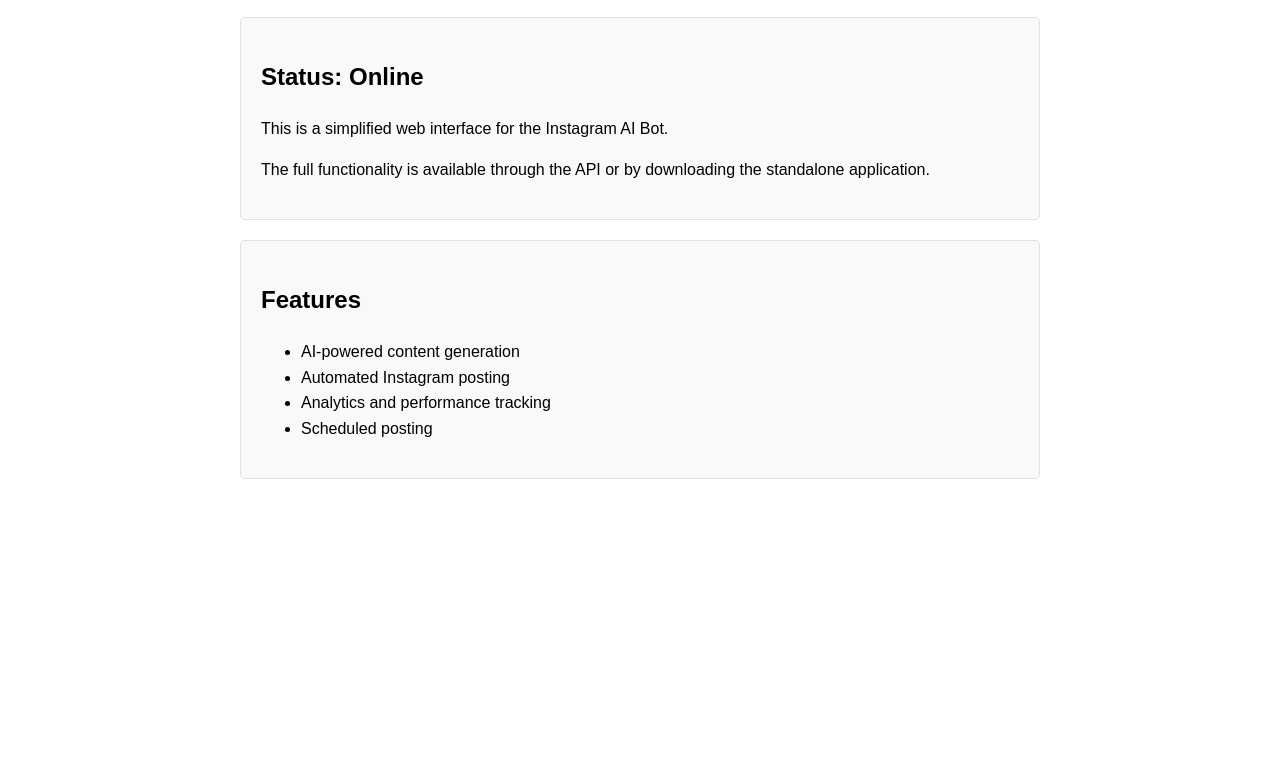
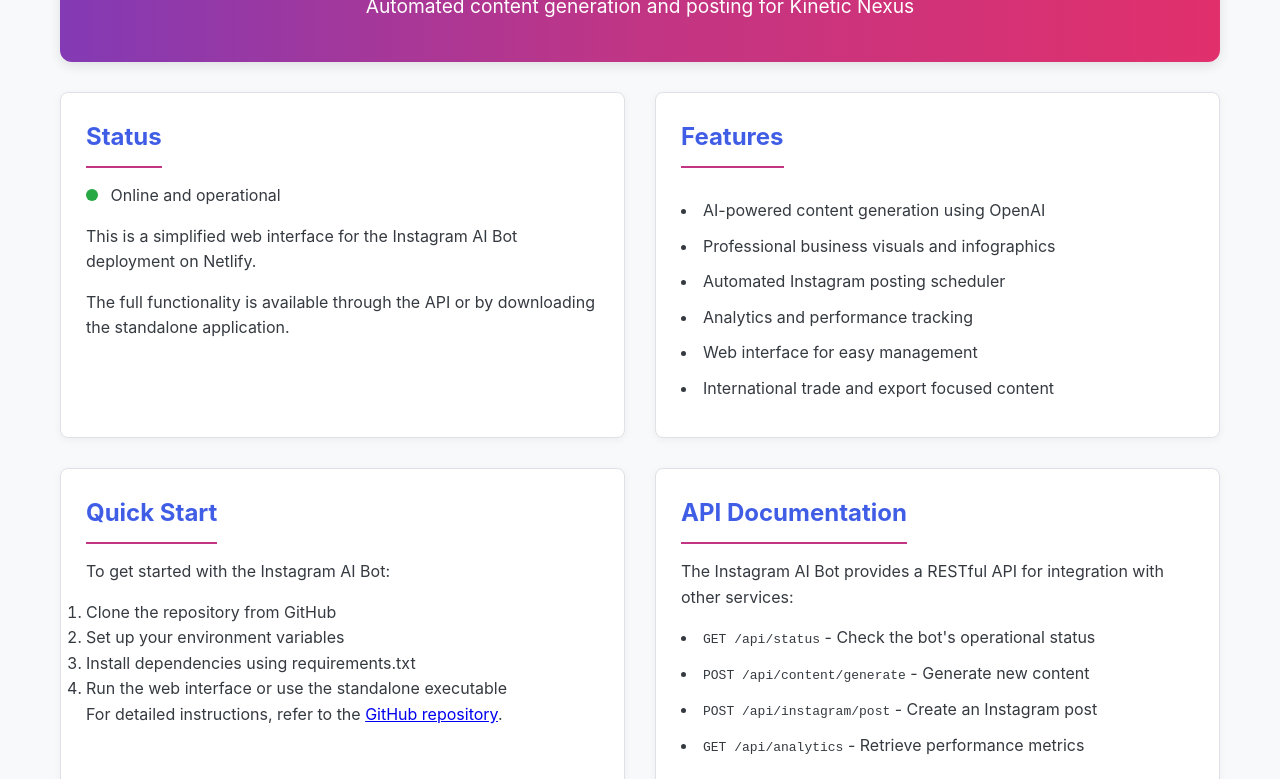
Before and after one commit to KineticNexus/instagram-ai-manager, a plain HTML site: page index.html in a window 1280 px wide. Shown: the part 143-922 px from the top of the page. Before the commit the page ends 800 px from the top, so only its background shows below. Drawn offline with Linux system fonts and the light colour scheme.

Commit message:
Enhance index.html with comprehensive static content

```diff
--- a/index.html
+++ b/index.html
@@ -1,45 +1,179 @@
 <!DOCTYPE html>
-<html>
+<html lang="en">
 <head>
-    <title>Instagram AI Bot</title>
     <meta charset="UTF-8">
     <meta name="viewport" content="width=device-width, initial-scale=1.0">
+    <title>Instagram AI Bot | Kinetic Nexus</title>
     <style>
+        :root {
+            --primary: #405DE6;
+            --secondary: #5B51D8;
+            --gradient-start: #833AB4;
+            --gradient-middle: #C13584;
+            --gradient-end: #E1306C;
+            --light-bg: #f8f9fa;
+            --dark-text: #343a40;
+            --light-text: #f8f9fa;
+            --border-color: #dee2e6;
+        }
+
+        * {
+            box-sizing: border-box;
+            margin: 0;
+            padding: 0;
+        }
+
         body {
-            font-family: Arial, sans-serif;
-            max-width: 800px;
+            font-family: -apple-system, BlinkMacSystemFont, "Segoe UI", Roboto, Helvetica, Arial, sans-serif;
+            line-height: 1.6;
+            color: var(--dark-text);
+            background-color: var(--light-bg);
+            max-width: 1200px;
             margin: 0 auto;
             padding: 20px;
-            line-height: 1.6;
         }
-        h1 { color: #405DE6; }
-        .container {
-            border: 1px solid #e1e1e1;
-            border-radius: 5px;
+
+        header {
+            text-align: center;
+            padding: 40px 0;
+            background-image: linear-gradient(to right, var(--gradient-start), var(--gradient-middle), var(--gradient-end));
+            color: white;
+            border-radius: 12px;
+            margin-bottom: 30px;
+            box-shadow: 0 4px 12px rgba(0,0,0,0.1);
+        }
+
+        header h1 {
+            font-size: 2.5rem;
+            margin-bottom: 10px;
+        }
+
+        header p {
+            font-size: 1.2rem;
+            max-width: 700px;
+            margin: 0 auto;
+        }
+
+        main {
+            display: grid;
+            grid-template-columns: 1fr;
+            gap: 30px;
+        }
+
+        @media (min-width: 768px) {
+            main {
+                grid-template-columns: 1fr 1fr;
+            }
+        }
+
+        .card {
+            background: white;
+            border-radius: 8px;
+            padding: 25px;
+            box-shadow: 0 2px 8px rgba(0,0,0,0.05);
+            border: 1px solid var(--border-color);
+        }
+
+        .card h2 {
+            color: var(--primary);
+            margin-bottom: 15px;
+            border-bottom: 2px solid var(--gradient-middle);
+            padding-bottom: 10px;
+            display: inline-block;
+        }
+
+        .card ul {
+            list-style-position: inside;
+            margin-top: 15px;
+        }
+
+        .card ul li {
+            margin-bottom: 10px;
+        }
+
+        .card p {
+            margin-bottom: 15px;
+        }
+
+        .status-indicator {
+            display: inline-block;
+            width: 12px;
+            height: 12px;
+            background-color: #28a745;
+            border-radius: 50%;
+            margin-right: 8px;
+        }
+
+        .card.full-width {
+            grid-column: 1 / -1;
+        }
+
+        footer {
+            margin-top: 50px;
+            text-align: center;
             padding: 20px;
-            margin-top: 20px;
-            background: #f9f9f9;
+            border-top: 1px solid var(--border-color);
         }
     </style>
 </head>
 <body>
+    <header>
         <h1>Instagram AI Bot</h1>
-    <p>Welcome to the Instagram AI Bot deployment on Netlify.</p>
+        <p>Automated content generation and posting for Kinetic Nexus</p>
+    </header>
 
-    <div class="container">
-        <h2>Status: Online</h2>
-        <p>This is a simplified web interface for the Instagram AI Bot.</p>
+    <main>
+        <div class="card">
+            <h2>Status</h2>
+            <p><span class="status-indicator"></span> Online and operational</p>
+            <p>This is a simplified web interface for the Instagram AI Bot deployment on Netlify.</p>
             <p>The full functionality is available through the API or by downloading the standalone application.</p>
         </div>
 
-    <div class="container">
+        <div class="card">
             <h2>Features</h2>
             <ul>
-            <li>AI-powered content generation</li>
-            <li>Automated Instagram posting</li>
+                <li>AI-powered content generation using OpenAI</li>
+                <li>Professional business visuals and infographics</li>
+                <li>Automated Instagram posting scheduler</li>
                 <li>Analytics and performance tracking</li>
-            <li>Scheduled posting</li>
+                <li>Web interface for easy management</li>
+                <li>International trade and export focused content</li>
             </ul>
         </div>
+
+        <div class="card">
+            <h2>Quick Start</h2>
+            <p>To get started with the Instagram AI Bot:</p>
+            <ol>
+                <li>Clone the repository from GitHub</li>
+                <li>Set up your environment variables</li>
+                <li>Install dependencies using requirements.txt</li>
+                <li>Run the web interface or use the standalone executable</li>
+            </ol>
+            <p>For detailed instructions, refer to the <a href="https://github.com/KineticNexus/instagram-ai-manager" target="_blank">GitHub repository</a>.</p>
+        </div>
+
+        <div class="card">
+            <h2>API Documentation</h2>
+            <p>The Instagram AI Bot provides a RESTful API for integration with other services:</p>
+            <ul>
+                <li><code>GET /api/status</code> - Check the bot's operational status</li>
+                <li><code>POST /api/content/generate</code> - Generate new content</li>
+                <li><code>POST /api/instagram/post</code> - Create an Instagram post</li>
+                <li><code>GET /api/analytics</code> - Retrieve performance metrics</li>
+            </ul>
+        </div>
+
+        <div class="card full-width">
+            <h2>About Kinetic Nexus</h2>
+            <p>Kinetic Nexus specializes in international business intelligence and market analysis, helping companies navigate global markets with data-driven insights and strategic automation.</p>
+            <p>This Instagram AI Bot is designed to maintain a professional social media presence with minimal human intervention, delivering high-quality content focused on business intelligence and international trade opportunities.</p>
+        </div>
+    </main>
+
+    <footer>
+        <p>&copy; 2023 Kinetic Nexus | <a href="https://github.com/KineticNexus" target="_blank">GitHub</a></p>
+    </footer>
 </body>
 </html>
```
Lines whose indentation alone changed are shown as unchanged.
